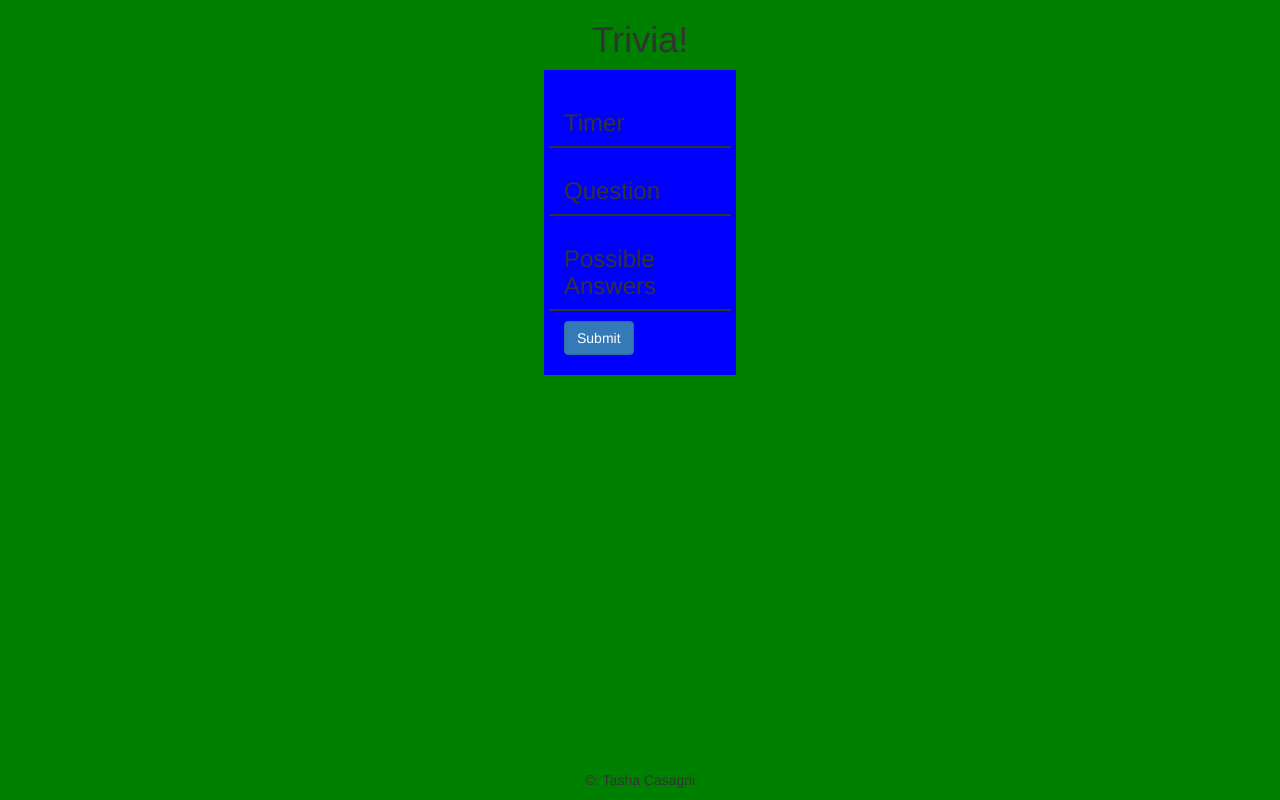
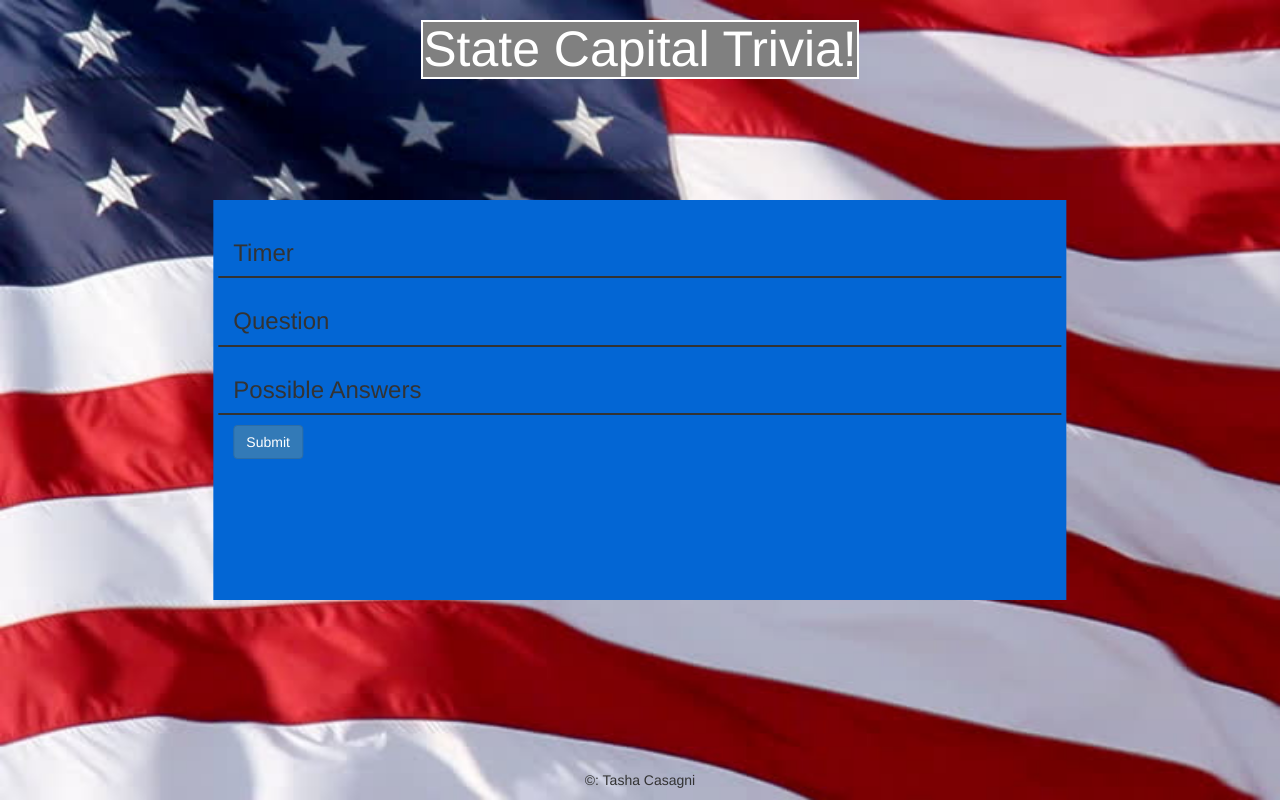
Before and after one commit to Tasha-GitHub/Trivia-Game, a PHP site: page /index.html in a window 1280 px wide. Run offline with PHP 8.4, Linux system fonts and the light colour scheme.

Commit message:
built out click options even more, and added additional styling

```diff
--- a/assets/css/style.css
+++ b/assets/css/style.css
@@ -7,7 +7,10 @@ body {
   min-height: 100%;
   display: flex;
   flex-direction: column;
-  background-color: green;
+  background-image: url(../images/backgroud.jpg);
+  background-repeat: no-repeat;
+  background-size: cover;
+  position: relative;
 
 }
 
@@ -25,12 +28,26 @@ body {
 /*---------------*/
 
 .mainsection{
-	background-color: blue;
+	background-color: #0366D4;
 	padding: 20px;
+	min-height: 400px;
+	min-width: 500px;
+	position: absolute;
+    top: 50%;
+    left: 50%;
+    margin-right: -50%;
+    transform: translate(-50%, -50%)
+
+
 }
 
 h1{
 	text-align: center;
+	color: white;
+	font-size: 50px;
+	background-color: gray;
+	border-width: 2px;
+	border-style: solid;
 }
 
 #answers, #question, #timer {
--- a/assets/javascript/game.js
+++ b/assets/javascript/game.js
@@ -6,9 +6,9 @@ var questions = {
 }
 
 var correctAnswer = {
-	q1 : "a1",
-	q2 : "a2",
-	q3 : "a3"
+	q1 : "orange",
+	q2 : "peaches",
+	q3 : "cat"
 
 }
 
@@ -109,6 +109,24 @@ $(document).ready(function(){
 	$("section").on("click", ".choices" ,function(){
 		nextQuesiton();
 		console.log(this);
+		 var userChoice = $(this).text();
+		 console.log(userChoice);
+		 var questionAnswerIs = correctAnswer["q" + (questionAnswered-1)];
+		 console.log(questionAnswerIs);
+		 //after question ends update section for few minutes then re-init
+		 $("#answers").html("hi");
+		 clearInterval(interval);
+		 setTimeout(nextQuesiton, 10000);
+
+
+		 if(userChoice === questionAnswerIs) {
+		 	answersCorrect++;
+		 	console.log("answersCorrect " + answersCorrect)
+
+		 } else {
+		 	answersWrong++;
+		 	console.log("answers wrong "+ answersWrong)
+		 }
 
 
 
--- a/index.html
+++ b/index.html
@@ -12,7 +12,7 @@
 		<div class="container-fluid">
 			<nav class="row">
 				<div class="col-md-12">
-					<h1>Trivia! </h1>
+					<h1>State Capital Trivia! </h1>
 				</div>
 			</nav>
 			<div class="row">
```
Also changed, not shown: assets/images/backgroud.jpg (added).
